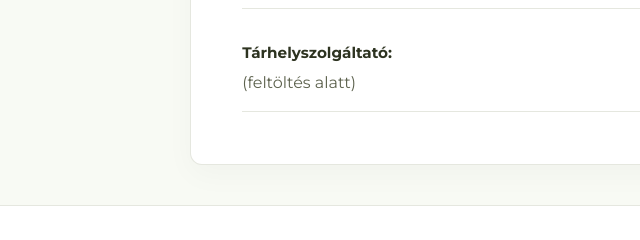
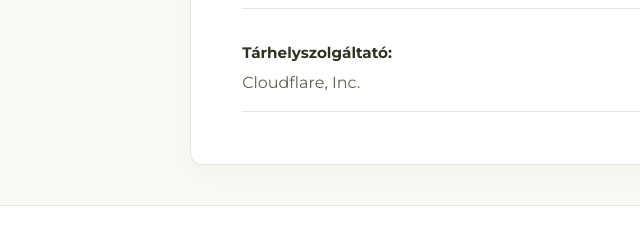
Before and after one commit to zsofi0125/MJ_kozmetikus, a plain HTML site: page imprint.html in a window 1280 px wide. Shown: the part 447-687 px from the top of the page, 0-640 px from the left. Drawn offline with Linux system fonts and the light colour scheme.

Commit message:
add Cloudflare, Inc. as hosting provider on imprint page

```diff
--- a/imprint.html
+++ b/imprint.html
@@ -64,7 +64,7 @@
                 <div class="imprint-grid imprint-grid-hosting">
                     <div class="imprint-item">
                         <strong data-i18n="imprint.hosting.label">Tárhelyszolgáltató:</strong>
-                        <span data-i18n="imprint.hosting.value">(feltöltés alatt)</span>
+                        <span data-i18n="imprint.hosting.value">Cloudflare, Inc.</span>
                     </div>
                 </div>
             </div>
--- a/src/scripts/utils/translations.js
+++ b/src/scripts/utils/translations.js
@@ -108,7 +108,7 @@
         "imprint.tax.label": "Adószám:",
         "imprint.tax.value": "65895326-1-22",
         "imprint.hosting.label": "Tárhelyszolgáltató:",
-        "imprint.hosting.value": "(feltöltés alatt)",
+        "imprint.hosting.value": "Cloudflare, Inc.",
 
         // About & Contact
         "about.title": "Bemutatkozás",
@@ -238,7 +238,7 @@
         "imprint.tax.label": "Tax Number:",
         "imprint.tax.value": "65895326-1-22",
         "imprint.hosting.label": "Hosting Provider:",
-        "imprint.hosting.value": "(will be filled)",
+        "imprint.hosting.value": "Cloudflare, Inc.",
 
         // About & Contact
         "about.title": "Introduction",
```
